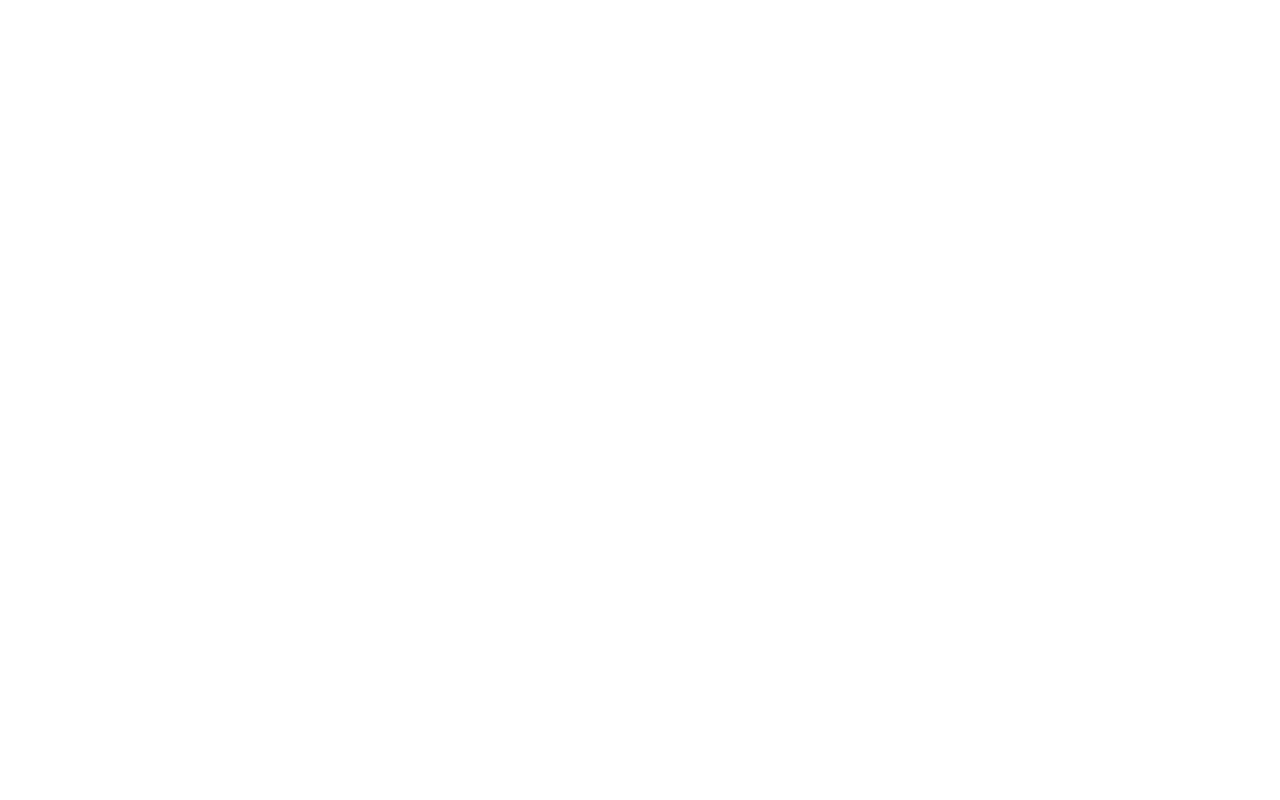
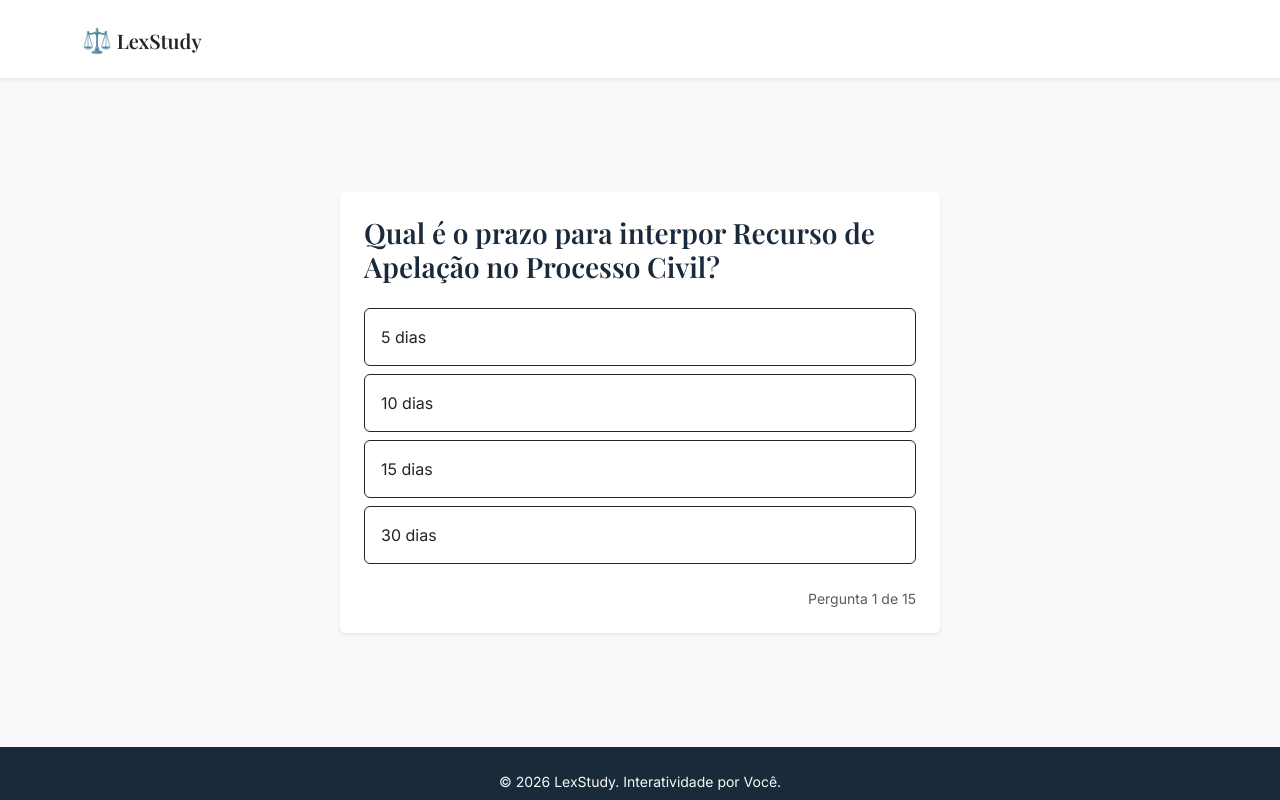
Before and after one commit to CaioZCunha/lexstudy-platform, a plain HTML site: page quiz.html in a window 1280 px wide. Drawn offline with nearby package versions, Linux system fonts and the light colour scheme.

Commit message:
Fiz os flashcards, e os quizzes interativos

```diff
--- a/flashcards.html
+++ b/flashcards.html
@@ -0,0 +1,43 @@
+<!DOCTYPE html>
+<html lang="pt-BR">
+<head>
+    <meta charset="UTF-8">
+    <meta name="viewport" content="width=device-width, initial-scale=1.0">
+    <title>Flashcards | LexStudy</title>
+    <link href="https://cdn.jsdelivr.net/npm/bootstrap@5.3.3/dist/css/bootstrap.min.css" rel="stylesheet">
+    <link href="https://fonts.googleapis.com/css2?family=Playfair+Display:wght@600&family=Inter:wght@400;500;600&display=swap" rel="stylesheet">
+    <link rel="stylesheet" href="css/style.css">
+    <style>
+        /* CSS específico para o efeito de virar a carta */
+        .flashcard-container { perspective: 1000px; cursor: pointer; height: 250px; margin-bottom: 20px; }
+        .flashcard-inner { position: relative; width: 100%; height: 100%; transition: transform 0.6s; transform-style: preserve-3d; }
+        .flashcard-container.virado .flashcard-inner { transform: rotateY(180deg); }
+        .flashcard-front, .flashcard-back { position: absolute; width: 100%; height: 100%; backface-visibility: hidden; display: flex; align-items: center; justify-content: center; padding: 20px; border-radius: 10px; box-shadow: 0 4px 8px rgba(0,0,0,0.1); text-align: center; }
+        .flashcard-front { background-color: #fff; border: 2px solid #1a2a3a; }
+        .flashcard-back { background-color: #1a2a3a; color: #fff; transform: rotateY(180deg); border: 2px solid #d4af37; }
+    </style>
+</head>
+<body class="d-flex flex-column min-vh-100 bg-light">
+
+    <nav class="navbar navbar-expand-lg navbar-light bg-white sticky-top shadow-sm py-3">
+        <div class="container">
+            <a class="navbar-brand logo-font text-dark" href="index.html">
+                <span class="fs-4">⚖️</span> Lex<strong>Study</strong>
+            </a>
+        </div>
+    </nav>
+
+    <main class="flex-grow-1 container py-5">
+        <h2 class="text-center logo-font mb-2 text-navy">Flashcards de Revisão</h2>
+        <p class="text-center text-muted mb-5">Clique na carta para ver a resposta.</p>
+
+        <div class="row" id="flashcards-grid"></div>
+    </main>
+
+    <footer class="bg-navy text-light pt-4 pb-2 mt-auto text-center">
+        <p class="mb-0 small">&copy; 2026 LexStudy. Interatividade por Você.</p>
+    </footer>
+
+     <script src="js/flashcards.js"></script>
+</body>
+</html>
--- a/js/quiz.js
+++ b/js/quiz.js
@@ -0,0 +1,157 @@
+
+// Base de dados do quiz atualizada com 15 questões
+const questoes = [
+    // --- DIREITO PROCESSUAL E CIVIL ---
+    {
+        pergunta: "Qual é o prazo para interpor Recurso de Apelação no Processo Civil?",
+        alternativas: ["5 dias", "10 dias", "15 dias", "30 dias"],
+        respostaCorreta: 2 // 15 dias
+    },
+    {
+        pergunta: "No Direito Civil, aos quantos anos cessa a menoridade (atinge-se a maioridade civil)?",
+        alternativas: ["16 anos", "18 anos", "21 anos", "14 anos"],
+        respostaCorreta: 1 // 18 anos
+    },
+    {
+        pergunta: "São absolutamente incapazes de exercer pessoalmente os atos da vida civil:",
+        alternativas: ["Os menores de 16 anos", "Os ébrios habituais", "Os pródigos", "Os maiores de 70 anos"],
+        respostaCorreta: 0 // Os menores de 16 anos
+    },
+    {
+        pergunta: "Qual é o regime de bens supletivo (regra geral) no Brasil, caso os noivos não façam pacto antenupcial?",
+        alternativas: ["Comunhão universal de bens", "Separação total de bens", "Participação final nos aquestos", "Comunhão parcial de bens"],
+        respostaCorreta: 3 // Comunhão parcial de bens
+    },
+
+    // --- DIREITO PENAL ---
+    {
+        pergunta: "No Direito Penal, o erro de tipo essencial:",
+        alternativas: ["Exclui sempre a culpa", "Exclui o dolo, mas permite a punição por crime culposo, se previsto em lei", "Não tem efeito prático", "Aumenta a pena na metade"],
+        respostaCorreta: 1 // Exclui o dolo...
+    },
+    {
+        pergunta: "O que caracteriza o 'Estado de Necessidade' no Direito Penal?",
+        alternativas: ["Agressão injusta, atual ou iminente, a direito seu ou de outrem.", "Praticar o fato para salvar de perigo atual direito próprio ou alheio, que não provocou por sua vontade.", "Cumprimento de ordem de superior hierárquico.", "Atuar amparado por uma lei que obriga a conduta."],
+        respostaCorreta: 1 // Praticar o fato para salvar de perigo atual...
+    },
+    {
+        pergunta: "O homicídio qualificado é considerado pela legislação brasileira como um crime:",
+        alternativas: ["Hediondo", "De menor potencial ofensivo", "Imprescritível", "Inafiançável, mas não hediondo"],
+        respostaCorreta: 0 // Hediondo
+    },
+    {
+        pergunta: "Na tentativa, pune-se o crime tentado com a pena correspondente ao crime consumado, diminuída de:",
+        alternativas: ["Um a dois terços", "Metade", "Um sexto a um terço", "Sem diminuição"],
+        respostaCorreta: 0 // Um a dois terços
+    },
+
+    // --- DIREITO CONSTITUCIONAL ---
+    {
+        pergunta: "A quem pertence o poder constituinte originário?",
+        alternativas: ["Ao Presidente da República", "Ao STF", "Ao Congresso Nacional", "Ao Povo"],
+        respostaCorreta: 3 // Ao Povo
+    },
+    {
+        pergunta: "Para qual finalidade serve o Habeas Data?",
+        alternativas: ["Garantir a liberdade de locomoção", "Proteger direito líquido e certo não amparado por Habeas Corpus", "Assegurar o conhecimento de informações relativas à pessoa do impetrante em bancos de dados governamentais", "Anular ato lesivo ao patrimônio público"],
+        respostaCorreta: 2 // Assegurar o conhecimento de informações...
+    },
+    {
+        pergunta: "Qual das alternativas abaixo NÃO é considerada uma cláusula pétrea na Constituição Federal?",
+        alternativas: ["A forma federativa de Estado", "O voto direto, secreto, universal e periódico", "O sistema de governo presidencialista", "A separação dos Poderes"],
+        respostaCorreta: 2 // O sistema de governo presidencialista
+    },
+    {
+        pergunta: "A idade mínima exigida pela Constituição para se candidatar ao cargo de Presidente da República é:",
+        alternativas: ["21 anos", "30 anos", "35 anos", "40 anos"],
+        respostaCorreta: 2 // 35 anos
+    },
+
+    // --- DIREITO DO TRABALHO ---
+    {
+        pergunta: "Qual o limite da jornada de trabalho normal estabelecido pela Constituição Federal (regra geral)?",
+        alternativas: ["8 horas diárias e 40 semanais", "8 horas diárias e 44 semanais", "6 horas diárias e 36 semanais", "10 horas diárias e 44 semanais"],
+        respostaCorreta: 1 // 8 horas diárias e 44 semanais
+    },
+    {
+        pergunta: "Qual é a duração mínima do aviso prévio prevista na Constituição Federal?",
+        alternativas: ["15 dias", "30 dias", "45 dias", "60 dias"],
+        respostaCorreta: 1 // 30 dias
+    },
+    {
+        pergunta: "Após cada período de 12 meses de vigência do contrato de trabalho (período aquisitivo), o empregado tem direito a férias de:",
+        alternativas: ["20 dias corridos", "30 dias corridos", "15 dias úteis", "30 dias úteis"],
+        respostaCorreta: 1 // 30 dias corridos
+    }
+];
+
+
+
+let indiceAtual = 0;
+let acertos = 0;
+
+// Elementos do DOM
+const perguntaTexto = document.getElementById('pergunta-texto');
+const alternativasArea = document.getElementById('alternativas-area');
+const progressoTexto = document.getElementById('progresso');
+const quizArea = document.getElementById('quiz-area');
+const resultadoArea = document.getElementById('resultado-area');
+const pontuacaoTexto = document.getElementById('pontuacao-texto');
+
+function carregarQuestao() {
+
+    const questaoAtual = questoes[indiceAtual];
+
+
+    perguntaTexto.textContent = questaoAtual.pergunta;
+    progressoTexto.textContent = `Pergunta ${indiceAtual + 1} de ${questoes.length}`;
+
+
+    alternativasArea.innerHTML = '';
+
+    // Cria os botões para cada alternativa
+    questaoAtual.alternativas.forEach((alternativa, index) => {
+        const btn = document.createElement('button');
+        btn.className = 'btn btn-outline-dark text-start p-3';
+        btn.textContent = alternativa;
+
+        btn.onclick = () => verificarResposta(index);
+
+        alternativasArea.appendChild(btn);
+    });
+}
+
+function verificarResposta(indiceClicado) {
+    const questaoAtual = questoes[indiceAtual];
+
+    if (indiceClicado === questaoAtual.respostaCorreta) {
+        acertos++;
+    }
+
+    indiceAtual++;
+
+
+    if (indiceAtual < questoes.length) {
+        carregarQuestao();
+    } else {
+        mostrarResultado();
+    }
+}
+
+function mostrarResultado() {
+    quizArea.classList.add('d-none');
+    resultadoArea.classList.remove('d-none');
+
+    pontuacaoTexto.innerHTML = `Você acertou <strong>${acertos}</strong> de <strong>${questoes.length}</strong> questões!`;
+}
+
+function reiniciarQuiz() {
+    indiceAtual = 0;
+    acertos = 0;
+    resultadoArea.classList.add('d-none');
+    quizArea.classList.remove('d-none');
+    carregarQuestao();
+}
+
+// Inicia o Quiz quando a página carrega
+carregarQuestao();
--- a/quiz.html
+++ b/quiz.html
@@ -0,0 +1,48 @@
+<!DOCTYPE html>
+<html lang="pt-BR">
+<head>
+    <meta charset="UTF-8">
+    <meta name="viewport" content="width=device-width, initial-scale=1.0">
+    <title>Quiz | LexStudy</title>
+    <link href="https://cdn.jsdelivr.net/npm/bootstrap@5.3.3/dist/css/bootstrap.min.css" rel="stylesheet">
+    <link href="https://fonts.googleapis.com/css2?family=Playfair+Display:wght@600&family=Inter:wght@400;500;600&display=swap" rel="stylesheet">
+    <link rel="stylesheet" href="css/style.css">
+</head>
+<body class="d-flex flex-column min-vh-100 bg-light">
+
+    <nav class="navbar navbar-expand-lg navbar-light bg-white sticky-top shadow-sm py-3">
+        <div class="container">
+            <a class="navbar-brand logo-font text-dark" href="index.html">
+                <span class="fs-4">⚖️</span> Lex<strong>Study</strong>
+            </a>
+        </div>
+    </nav>
+
+    <main class="flex-grow-1 container py-5 d-flex justify-content-center align-items-center">
+        <div class="card border-0 shadow-sm p-4" style="max-width: 600px; width: 100%;">
+
+            <div id="quiz-area">
+                <h3 class="logo-font text-navy mb-4" id="pergunta-texto">Carregando pergunta...</h3>
+                <div id="alternativas-area" class="d-grid gap-2 mb-4">
+                    </div>
+                <div class="text-end text-muted small" id="progresso"></div>
+            </div>
+
+            <div id="resultado-area" class="text-center d-none">
+                <div class="display-1 mb-3">🏆</div>
+                <h2 class="logo-font text-navy">Fim do Quiz!</h2>
+                <p class="lead mt-3" id="pontuacao-texto"></p>
+                <button onclick="reiniciarQuiz()" class="btn btn-gold mt-3 px-4">Tentar Novamente</button>
+            </div>
+
+        </div>
+    </main>
+
+    <footer class="bg-navy text-light pt-4 pb-2 mt-auto text-center">
+        <p class="mb-0 small">&copy; 2026 LexStudy. Interatividade por Você.</p>
+    </footer>
+
+  <script src="js/quiz.js"></script>
+
+</body>
+</html>
```
Also changed, not shown: index.html (+2 -2 lines), js/flashcards.js (+45 -0 lines).
